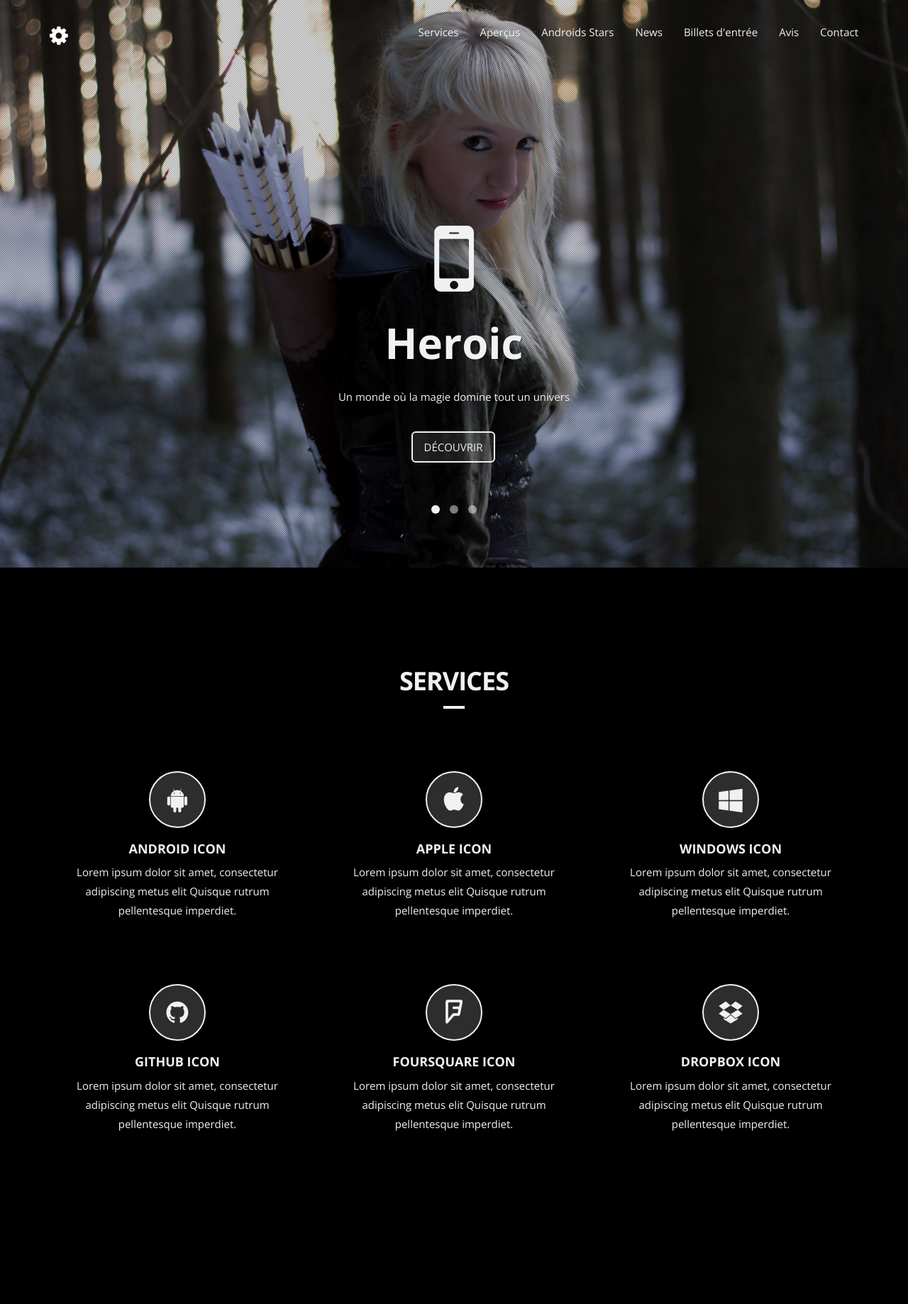
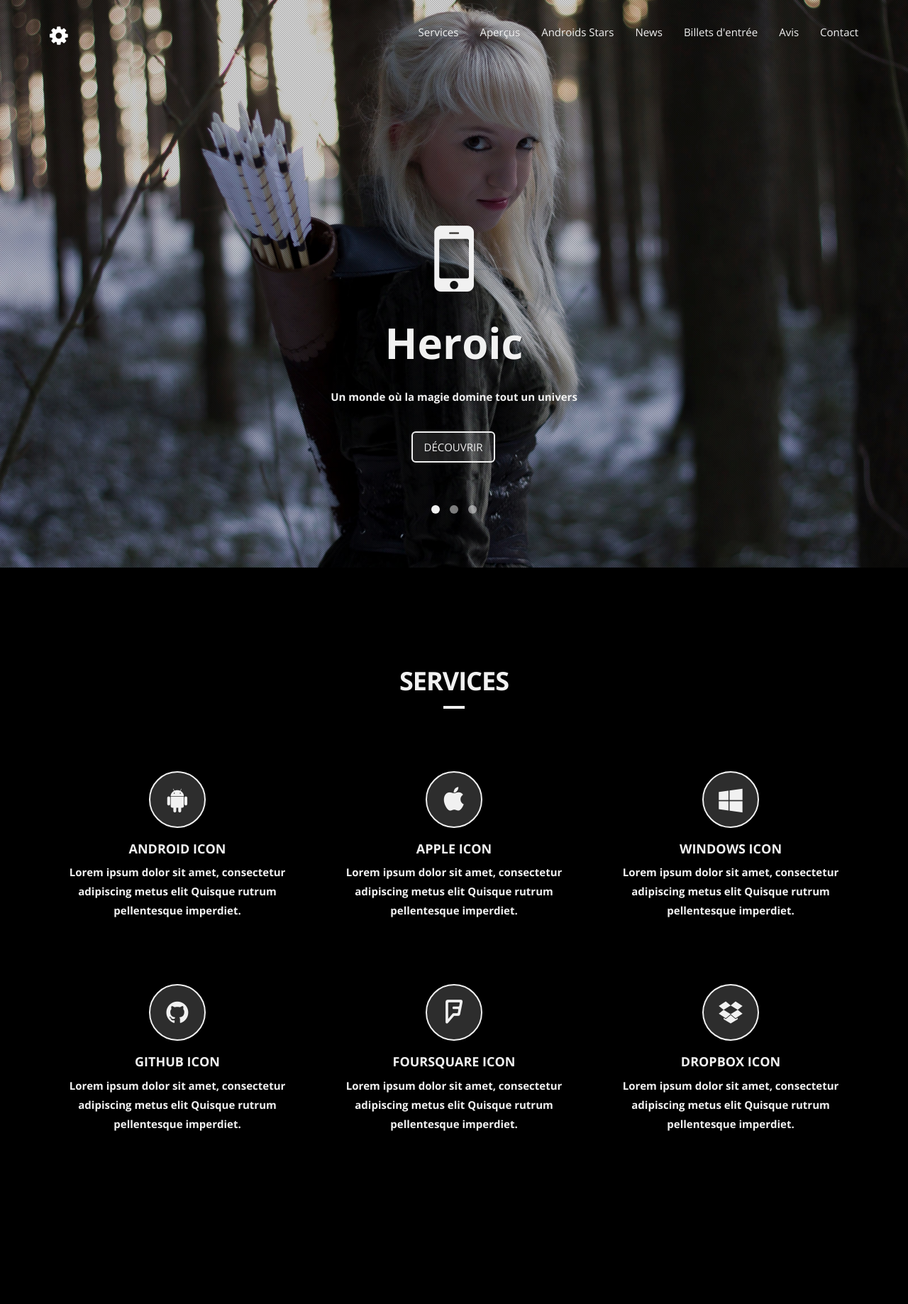
Before and after one commit to Error974/androidland, a PHP site: page / in a window 1280 px wide. Shown: the top 1838 px of the page at 71% size. Run offline with PHP 8.4, Linux system fonts and the light colour scheme.

Commit message:
add font-weight

```diff
--- a/css/custom.css
+++ b/css/custom.css
@@ -2,3 +2,6 @@
   font-size: 30px;
   color: #fff;
 }
+p {
+  font-weight: bold;
+}
```
